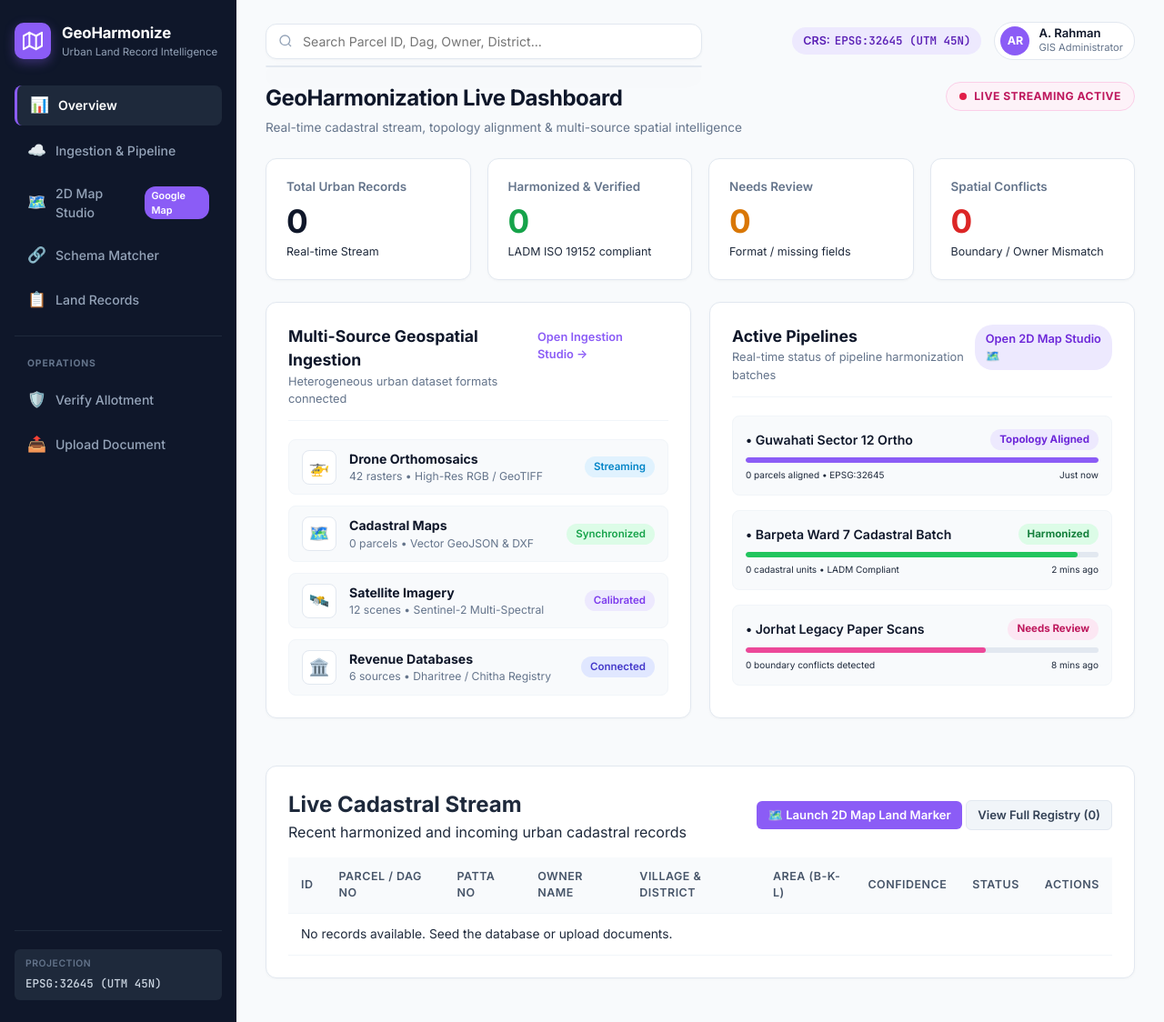
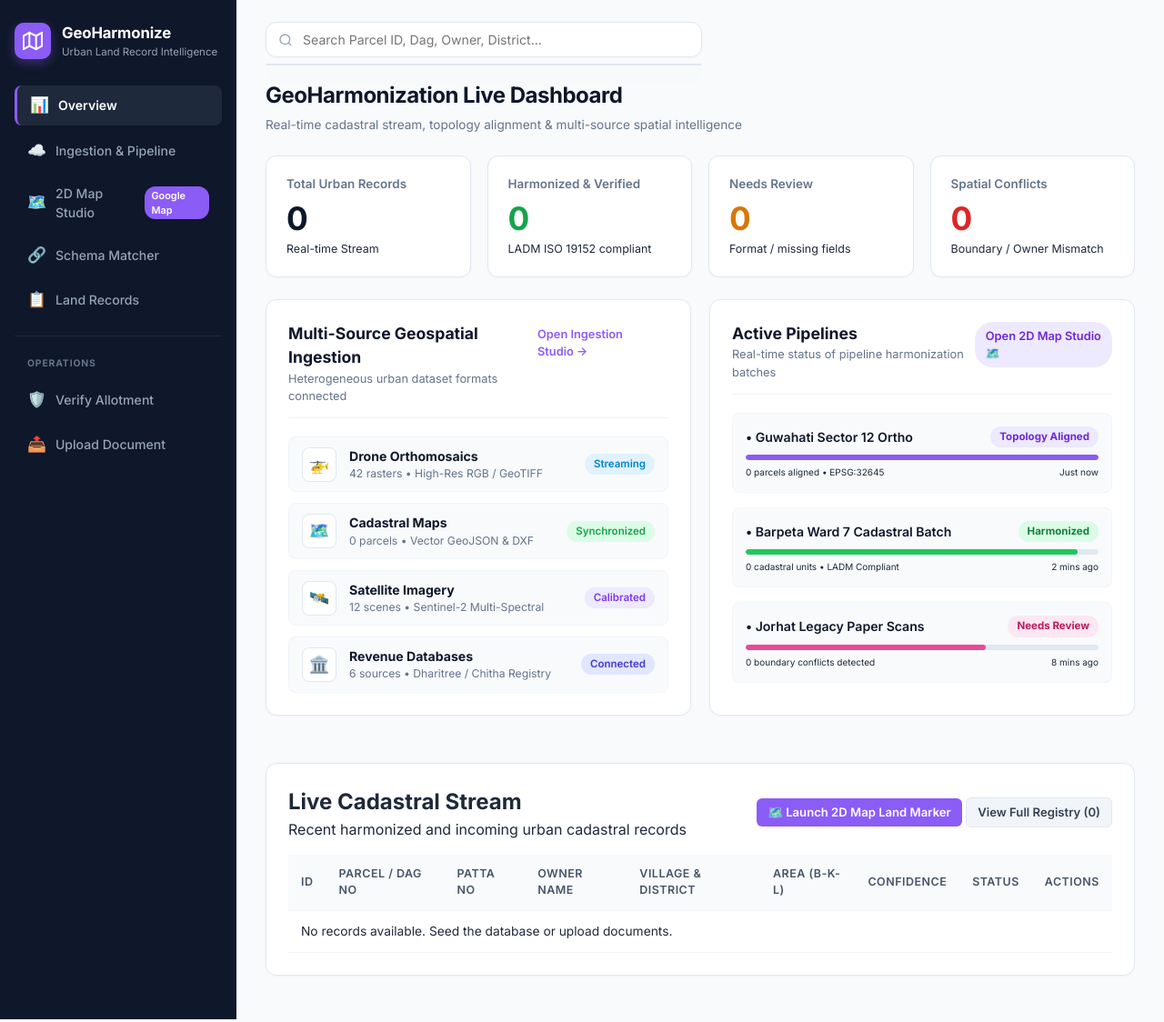
Before and after one commit to remo-crypto/land-records-digitization, a Flask app: page / in a window 1280 px wide. Shown: the whole page at 91% size. Run offline with Flask 3, Linux system fonts and the light colour scheme.

Commit message:
security

```diff
--- a/templates/base.html
+++ b/templates/base.html
@@ -69,13 +69,6 @@
                     <span>Upload Document</span>
                 </a>
             </nav>
-
-            <div class="sidebar-footer">
-                <div class="crs-sidebar-pill">
-                    <small>PROJECTION</small>
-                    <code>EPSG:32645 (UTM 45N)</code>
-                </div>
-            </div>
         </aside>
 
         <!-- Main Application Viewport -->
@@ -91,21 +84,6 @@
                     </div>
                     <div id="searchResults" class="search-results"></div>
                 </div>
-
-                <div class="top-bar-meta">
-                    <div class="crs-badge">
-                        <span class="crs-label">CRS:</span>
-                        <code class="crs-code">EPSG:32645 (UTM 45N)</code>
-                    </div>
-
-                    <div class="user-badge">
-                        <div class="avatar-circle">AR</div>
-                        <div class="user-meta">
-                            <span class="user-name">A. Rahman</span>
-                            <span class="user-role">GIS Administrator</span>
-                        </div>
-                    </div>
-                </div>
             </header>
 
             <div class="container">
--- a/templates/index.html
+++ b/templates/index.html
@@ -4,10 +4,6 @@
     <div>
         <h1 class="page-title">GeoHarmonization Live Dashboard</h1>
         <p class="page-subtitle">Real-time cadastral stream, topology alignment & multi-source spatial intelligence</p>
-    </div>
-    <div class="live-status-pill">
-        <span class="live-dot pulse"></span>
-        <span class="live-text">LIVE STREAMING ACTIVE</span>
     </div>
 </div>
 
```
